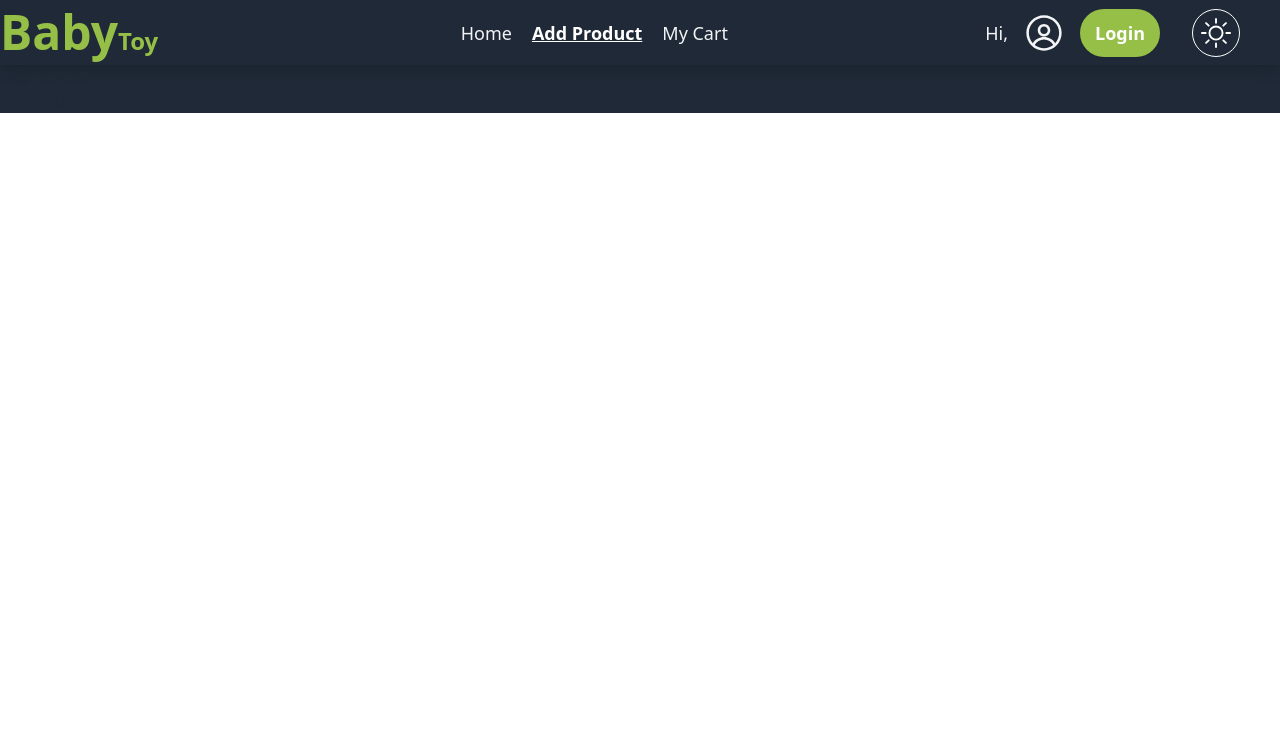
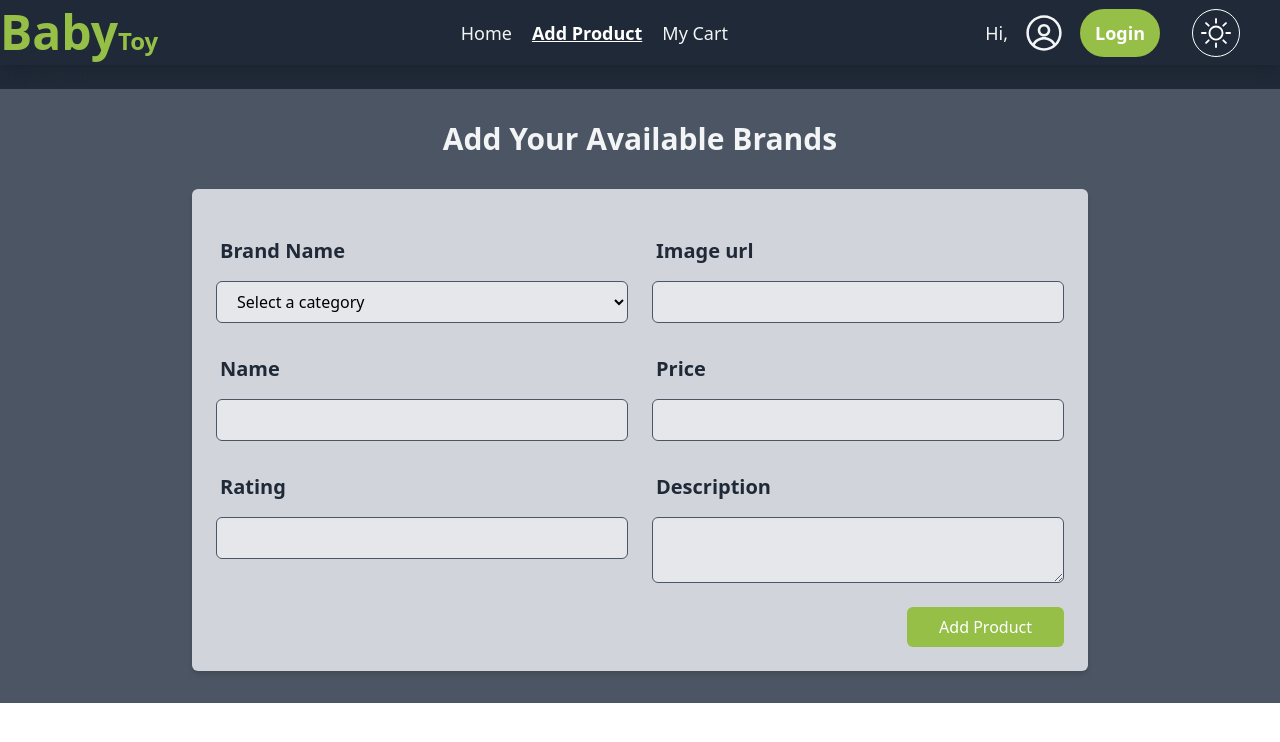
Before and after one commit to mr-tnmy-srkr/baby-toy-store-client-, a React (Vite) app: page /addProduct in a window 1280 px wide. Shown: the top 742 px of the page. Built offline with nearby package versions, Linux system fonts and the light colour scheme; no server answers.

Commit message:
add product completed

```diff
--- a/package.json
+++ b/package.json
@@ -10,6 +10,7 @@
     "preview": "vite preview"
   },
   "dependencies": {
+    "axios": "^1.6.7",
     "firebase": "^10.8.0",
     "prop-types": "^15.8.1",
     "react": "^18.2.0",
--- a/src/pages/AddProduct.jsx
+++ b/src/pages/AddProduct.jsx
@@ -1,8 +1,158 @@
-const AddProduct = () => {
+// import axios from "axios";
+// import { toast } from "react-toastify";
+
+const AddProducts = () => {
+  const handleSaveToDb = async (e) => {
+    e.preventDefault();
+    const form = e.target;
+    const brand = form.brand.value;
+    const image = form.image.value;
+    const name = form.name.value;
+    const price = form.price.value;
+    const rating = form.rating.value;
+    const description = form.description.value;
+
+    // console.log(brand, image, name, type, price, rating, description);
+    const newProduct = { brand, image, name, price, rating, description };
+    console.log(newProduct);
+    /*  try {
+      const response = await axios.post(
+        "https://brand-shop-server-express-mongodb-mern-assignment-10.vercel.app/products",
+        newProduct,
+        {
+          headers: {
+            "Content-Type": "application/json",
+          },
+        }
+      );
+      // console.log(response.data.insertedId);
+      if (response.data.insertedId) {
+      toast.success("Product added successfully")
+        form.reset();
+      }
+    } catch (error) {
+      console.error(error);
+    } */
+  };
+
   return (
-    <div>
-      <h1>AddProduct</h1>
+    <div className="pb-8 dark:bg-gray-600 dark:text-gray-100">
+      <title>Add products</title>
+      <h1 className="py-8 text-center text-3xl font-semibold">
+        Add Your Available Brands
+      </h1>
+      <section className="max-w-4xl p-6 mx-auto  rounded-md shadow-md bg-gray-300">
+        <form onSubmit={handleSaveToDb}>
+          <div className="grid grid-cols-1 gap-6 mt-4 sm:grid-cols-2 ">
+            <div>
+              <label className="label ">
+                <span className="label-text text-xl font-semibold">
+                  Brand Name
+                </span>
+              </label>
+              {/*  <input
+               name="brand"
+                type="text"
+                className="block w-full px-4 py-2 mt-2   border border-gray-200 rounded-md dark:bg-gray-200 dark:text-black dark:border-gray-600 focus:border-blue-400 focus:ring-blue-300 focus:ring-opacity-40 dark:focus:border-blue-300 focus:outline-none focus:ring"
+                required
+                autoComplete="on"
+              /> */}
+
+              <select
+                name="brand"
+                className="block w-full px-4 py-2 mt-2 border border-gray-200 rounded-md dark:bg-gray-200 dark:text-black dark:border-gray-600 focus:border-blue-400 focus:ring-blue-300 focus:ring-opacity-40 dark:focus:border-blue-300 focus:outline-none focus:ring"
+                required
+              >
+                <option value="">Select a category</option>
+                <option value="magic">Magic Cars</option>
+                <option value="guns">Guns</option>
+                <option value="tricycle">Tricycle</option>
+                <option value="bubbles">Bubbles</option>
+                <option value="educational">Educational</option>
+              </select>
+            </div>
+            <div>
+              <label className="label">
+                <span className="label-text text-xl font-semibold">
+                  Image url
+                </span>
+              </label>
+              <input
+                name="image"
+                type="text"
+                className="block w-full px-4 py-2 mt-2   border border-gray-200 rounded-md dark:bg-gray-200 dark:text-black dark:border-gray-600 focus:border-blue-400 focus:ring-blue-300 focus:ring-opacity-40 dark:focus:border-blue-300 focus:outline-none focus:ring"
+                required
+                autoComplete="on"
+              />
+            </div>
+
+            <div>
+              <label className="label">
+                <span className="label-text text-xl font-semibold">Name</span>
+              </label>
+              <input
+                name="name"
+                type="text"
+                className="block w-full px-4 py-2 mt-2   border border-gray-200 rounded-md dark:bg-gray-200 dark:text-black dark:border-gray-600 focus:border-blue-400 focus:ring-blue-300 focus:ring-opacity-40 dark:focus:border-blue-300 focus:outline-none focus:ring"
+                required
+                autoComplete="on"
+              />
+            </div>
+
+            <div>
+              <label className="label">
+                <span className="label-text text-xl font-semibold">Price</span>
+              </label>
+              <input
+                name="price"
+                type="number"
+                min="0"
+                className="block w-full px-4 py-2 mt-2   border border-gray-200 rounded-md dark:bg-gray-200 dark:text-black dark:border-gray-600 focus:border-blue-400 focus:ring-blue-300 focus:ring-opacity-40 dark:focus:border-blue-300 focus:outline-none focus:ring"
+                required
+                autoComplete="on"
+              />
+            </div>
+
+            <div>
+              <label className="label">
+                <span className="label-text text-xl font-semibold">Rating</span>
+              </label>
+              <input
+                name="rating"
+                type="number"
+                min="0"
+                max="6"
+                step="0.1"
+                className="block w-full px-4 py-2 mt-2   border border-gray-200 rounded-md dark:bg-gray-200 dark:text-black dark:border-gray-600 focus:border-blue-400 focus:ring-blue-300 focus:ring-opacity-40 dark:focus:border-blue-300 focus:outline-none focus:ring"
+                required
+                autoComplete="on"
+              />
+            </div>
+
+            <div>
+              <label className="label">
+                <span className="label-text text-xl font-semibold">
+                  Description
+                </span>
+              </label>
+              <textarea
+                className="block w-full px-4 py-2 mt-2   border border-gray-200 rounded-md dark:bg-gray-200 dark:text-black dark:border-gray-600 focus:border-blue-400 focus:ring-blue-300 focus:ring-opacity-40 dark:focus:border-blue-300 focus:outline-none focus:ring"
+                required
+                name="description"
+                autoComplete="on"
+              />
+            </div>
+          </div>
+
+          <div className="flex justify-end mt-6">
+            <button className="px-8 py-2.5 leading-5 text-white transition-colors duration-300 transform bg-[#95BF46]  rounded-md hover:bg-[#b5d578] focus:outline-none focus:bg-green-600">
+              Add Product
+            </button>
+          </div>
+        </form>
+      </section>
     </div>
   );
 };
-export default AddProduct;
+
+export default AddProducts;
```
Also changed, not shown: 1 other file (tests, documents, lock files or other folders).
